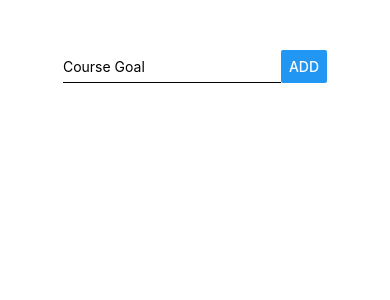
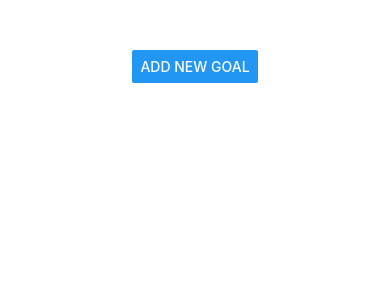
Before and after one commit to tanner-schmutte/rn-complete-guide, a React Native app: screen / in a window 390 px wide. Shown: the top 300 px of the page. Built offline with nearby package versions, Linux system fonts and the light colour scheme.

Commit message:
close modal after adding goal to list

```diff
--- a/App.js
+++ b/App.js
@@ -14,12 +14,14 @@
 
 export default function App() {
     const [courseGoals, setCourseGoals] = useState([]);
+    const [isAddMode, setIsAddMode] = useState(false);
 
     const addGoalHandler = (goalTitle) => {
         setCourseGoals((currentGoals) => [
             ...currentGoals,
             { id: Math.random().toString(), value: goalTitle },
         ]);
+        setIsAddMode(false);
     };
 
     const removeGoalHandler = (goalId) => {
@@ -30,7 +32,8 @@
 
     return (
         <View style={styles.container}>
-            <GoalInput onAddGoal={addGoalHandler} />
+            <Button title="Add New Goal" onPress={() => setIsAddMode(true)} />
+            <GoalInput visible={isAddMode} onAddGoal={addGoalHandler} />
             <FlatList
                 keyExtractor={(item, index) => item.id}
                 data={courseGoals}
@@ -39,7 +42,6 @@
                         id={itemData.item.id}
                         title={itemData.item.value}
                         onDelete={removeGoalHandler}
-
                     />
                 )}
             />
--- a/components/GoalInput.js
+++ b/components/GoalInput.js
@@ -1,5 +1,5 @@
 import React, { useState } from 'react';
-import { View, TextInput, Button, StyleSheet } from 'react-native';
+import { View, TextInput, Button, StyleSheet, Modal } from 'react-native';
 
 const GoalInput = (props) => {
     const [enteredGoal, setEnteredGoal] = useState('');
@@ -9,23 +9,29 @@
     };
 
     return (
-        <View
-            style={{
-                flexDirection: 'row',
-            }}
-        >
+        <Modal visible={props.visible} animationType="slide">
+            <View style={styles.inputContainer}>
                 <TextInput
                     placeholder="Course Goal"
                     style={styles.inputItem}
                     onChangeText={goalInputHandler}
                     value={enteredGoal}
                 />
-            <Button title="ADD" onPress={props.onAddGoal.bind(this, enteredGoal)} />
+                <Button
+                    title="ADD"
+                    onPress={props.onAddGoal.bind(this, enteredGoal)}
+                />
             </View>
+        </Modal>
     );
 };
 
 const styles = StyleSheet.create({
+    inputContainer: {
+        flex: 1,
+        justifyContent: 'center',
+        alignItems: 'center',
+    },
     inputItem: {
         borderBottomColor: 'black',
         borderBottomWidth: 1,
```
Lines whose indentation alone changed are shown as unchanged.
